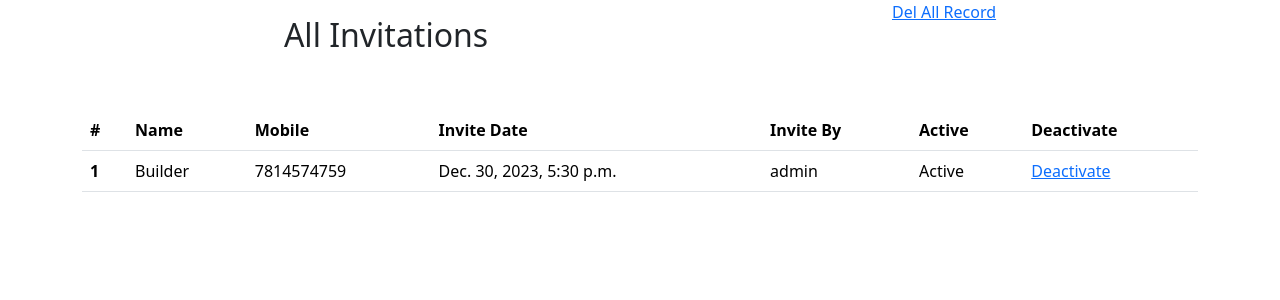
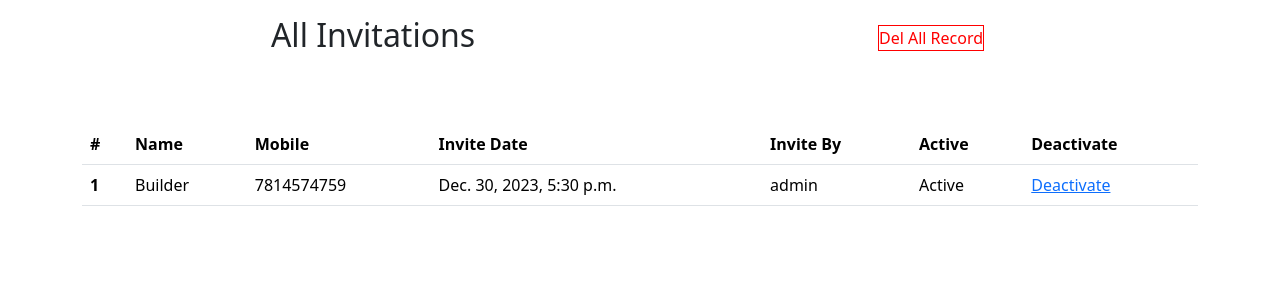
Before and after one commit to kumardigamberjha/NewYear, a Django app: page /AllRecords/ in a window 1280 px wide. Shown: the top 300 px of the page. Run offline with Django 5.2, Linux system fonts and the light colour scheme; data comes from the database, SQL or seed files in the repository.

Commit message:
Working on chnages

```diff
--- a/red/templates/redcar/record.html
+++ b/red/templates/redcar/record.html
@@ -10,7 +10,7 @@
     <div class="container">
         <div class="conatiner" style="display: flex; justify-content: space-around;">
             <h2 class="text-center mt-3">All Invitations</h2>
-            <a href="{% url 'del_all_qr_code' %}">Del All Record</a>
+            <a href="{% url 'del_all_qr_code' %}" style="margin: 25px; text-decoration: none; color: red; border: 1px solid red;" onclick="return confirm('Are you sure you want to delete all records?')">Del All Record</a>
         </div>
 
 
```
